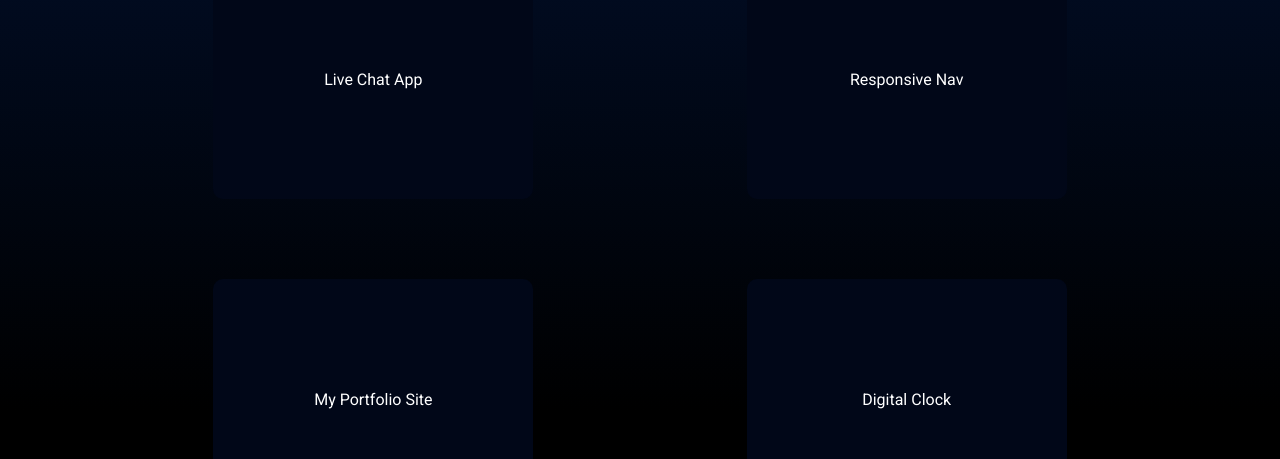
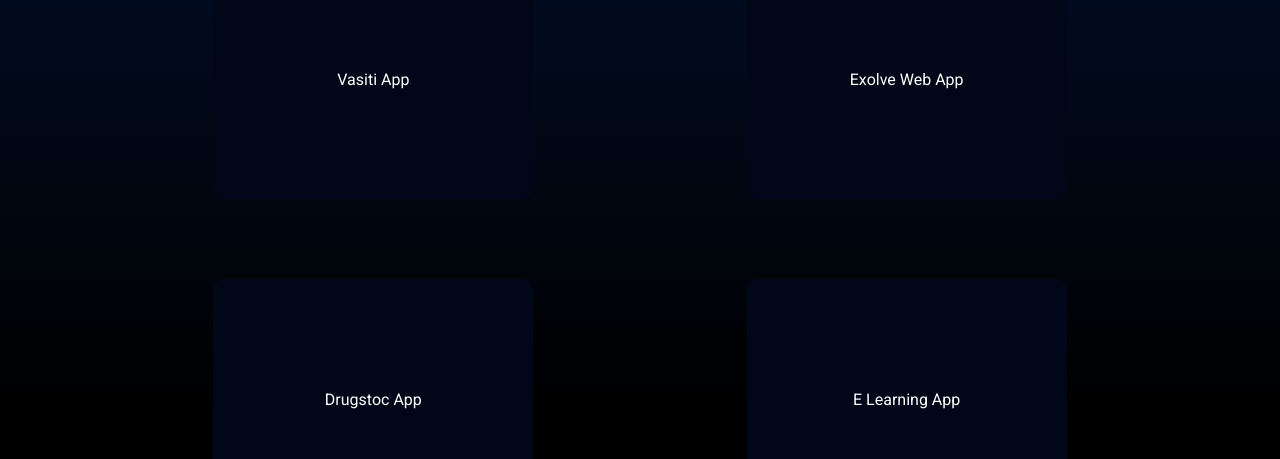
Before and after one commit to Teesam/My-portfolio, a React (Create React App) app: page /projects in a window 1280 px wide. Shown: the part 441-900 px from the top of the page. Built offline with nearby package versions, Linux system fonts and the light colour scheme.

Commit message:
Update projects.js

```diff
--- a/src/components/projects/projects.js
+++ b/src/components/projects/projects.js
@@ -34,11 +34,11 @@
                 <div className = 'Projects-keeper'>
 
                     <div className = 'Project-holder'>
-                        <Link to = '/' className = 'Project-list'>Live Chat App</Link>
+                        <Link to = 'https://sharp-kalam-92cd0e.netlify.app' className = 'Project-list'>Vasiti App</Link>
                     </div>
 
                     <div className = 'Project-holder'>
-                        <Link to = '/' className = 'Project-list'>Responsive Nav</Link>
+                        <Link to = 'https://evolve-technologies-test.netlify.app' className = 'Project-list'>Exolve Web App</Link>
                     </div>
 
                 </div>
@@ -46,11 +46,11 @@
                 <div className = 'Projects-keeper'>
 
                     <div className = 'Project-holder'>
-                        <Link to = '/' className = 'Project-list'>My Portfolio Site</Link>
+                        <Link to = 'https://drugstock-web-app.herokuapp.com' className = 'Project-list'>Drugstoc App</Link>
                     </div>
 
                     <div className = 'Project-holder'>
-                        <Link to = '/' className = 'Project-list'>Digital Clock</Link>
+                        <Link to = 'https://sad-mcnulty-3406b8.netlify.app' className = 'Project-list'>E Learning App</Link>
                     </div>
 
                 </div>
```
